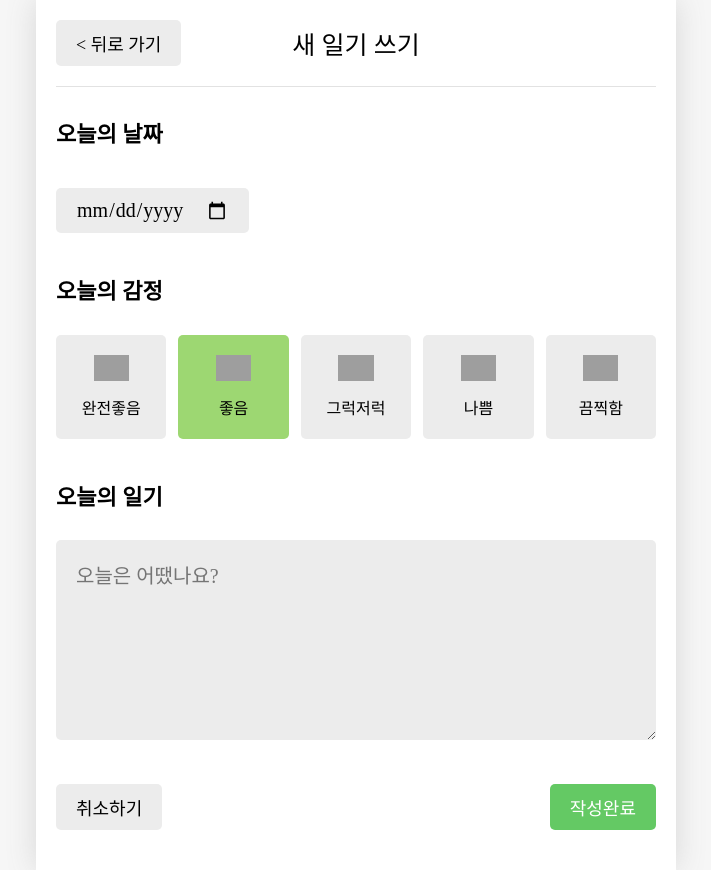
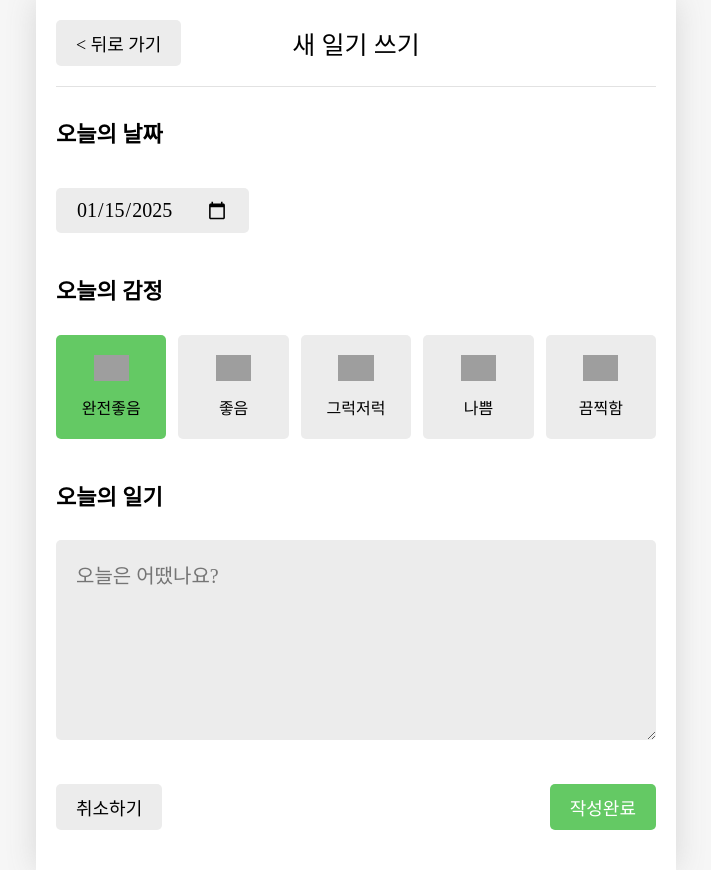
Before and after one commit to hyejoy/-2024--------------React_---------, a React (Vite) app in the folder section12/: page /new in a window 1280 px wide. Shown: the whole page, without its empty margins (284-995 px from the left). Built offline with nearby package versions, Linux system fonts and the light colour scheme; grey boxes are pictures that could not be loaded; a web font is replaced by a local one.

Commit message:
New 페이지 구현하기 nav(-1); nav('/', {replace:true}); // 뒤로가기 막기

```diff
--- a/section12/src/App.jsx
+++ b/section12/src/App.jsx
@@ -10,27 +10,33 @@ import Edit from './pages/Edit';
 const mockData = [
   {
     id: 1,
-    createDate: new Date('2025-01-28').getTime(),
+    createdDate: new Date('2025-01-28').getTime(),
     emotionId: 3,
     content: '1번 일기 내용',
   },
   {
     id: 2,
-    createDate: new Date('2025-01-27').getTime(),
+    createdDate: new Date('2025-01-27').getTime(),
     emotionId: 2,
     content: '2번 일기 내용',
   },
   {
     id: 3,
-    createDate: new Date('2024-12-25').getTime(),
+    createdDate: new Date('2024-12-25').getTime(),
     emotionId: 1,
     content: '민재 생일!',
   },
   {
     id: 4,
-    createDate: new Date('2024-01-30').getTime(),
+    createdDate: new Date('2025-01-30').getTime(),
     emotionId: 1,
     content: '여수 다녀온날 🐾',
+  },
+  {
+    id: 4,
+    createdDate: new Date('2025-02-01').getTime(),
+    emotionId: 1,
+    content: '밍쿠리 만난날 ❤❤❤ 너무 즐거웟어요!',
   },
 ];
 
@@ -51,19 +57,19 @@ function reducer(state, action) {
 }
 
 export const DiaryStateContext = createContext();
-export const DiarayDispatchContext = createContext();
+export const DiaryDispatchContext = createContext();
 
 function App() {
   const [data, dispatch] = useReducer(reducer, mockData);
   const idRef = useRef(3);
 
   // 새로운 일기 추가
-  const onCreate = (createDate, emotionId, content) => {
+  const onCreate = (createdDate, emotionId, content) => {
     dispatch({
       type: 'CREATE',
       data: {
         id: idRef.current++,
-        createDate,
+        createdDate,
         emotionId,
         content,
       },
@@ -71,12 +77,12 @@ function App() {
   };
 
   // 기존 일기 수정
-  const onUpdate = (id, createDate, emotionId, content) => {
+  const onUpdate = (id, createdDate, emotionId, content) => {
     dispatch({
       type: 'UPDATE',
       data: {
         id,
-        createDate,
+        createdDate,
         emotionId,
         content,
       },
@@ -94,7 +100,7 @@ function App() {
   return (
     <>
       <DiaryStateContext.Provider value={data}>
-        <DiarayDispatchContext.Provider value={{onCreate, onUpdate, onDelete}}>
+        <DiaryDispatchContext.Provider value={{onCreate, onUpdate, onDelete}}>
           <Routes>
             <Route path="/" element={<Home />} />
             <Route path="/new" element={<New />} />
@@ -102,7 +108,7 @@ function App() {
             <Route path="/edit/:id" element={<Edit />} />
             <Route path="*" element={<NotFound />} />
           </Routes>
-        </DiarayDispatchContext.Provider>
+        </DiaryDispatchContext.Provider>
       </DiaryStateContext.Provider>
     </>
   );
--- a/section12/src/components/DiaryItem.jsx
+++ b/section12/src/components/DiaryItem.jsx
@@ -3,7 +3,7 @@ import {getEmotionImage} from '../util/get-emotion-image';
 import Button from './Button';
 import {useNavigate} from 'react-router-dom';
 
-const DiaryItem = ({id, emotionId, createDate, content}) => {
+const DiaryItem = ({id, emotionId, createdDate, content}) => {
   const nav = useNavigate();
   return (
     <div className="DiaryItem">
@@ -17,7 +17,7 @@ const DiaryItem = ({id, emotionId, createDate, content}) => {
       </div>
       <div className="info_section">
         <div className="created_date">
-          {new Date(createDate).toLocaleDateString()}
+          {new Date(createdDate).toLocaleDateString()}
         </div>
         <div className="content">{content}</div>
       </div>
--- a/section12/src/components/DiaryList.jsx
+++ b/section12/src/components/DiaryList.jsx
@@ -14,9 +14,9 @@ const DiaryList = ({data}) => {
   const getSortedDate = () => {
     return data.toSorted((a, b) => {
       if (sortType === 'oldest') {
-        return Number(a.createDate) - Number(b.createDate);
+        return Number(a.createdDate) - Number(b.createdDate);
       } else {
-        return Number(b.createDate) - Number(a.createDate);
+        return Number(b.createdDate) - Number(a.createdDate);
       }
     });
   };
--- a/section12/src/components/Editor.jsx
+++ b/section12/src/components/Editor.jsx
@@ -1,6 +1,8 @@
 import './Editor.css';
 import EmotionItem from './EmotionItem';
 import Button from './Button';
+import {useReducer, useState} from 'react';
+import {useNavigate} from 'react-router-dom';
 
 const emotionList = [
   {emotionId: 1, emotionName: '완전좋음'},
@@ -10,15 +12,69 @@ const emotionList = [
   {emotionId: 5, emotionName: '끔찍함'},
 ];
 
-const Editor = () => {
-  const emotionId = 2;
+const getStringDate = targetDate => {
+  console.log(targetDate);
+  // 날짜 YYYY-MM-DD
+  let year = targetDate.getFullYear();
+  let month = targetDate.getMonth() + 1;
+  let day = targetDate.getDate().toString();
+
+  if (month < 10) {
+    month = `0${month}`;
+  }
+
+  if (day < 10) {
+    day = `0${day}`;
+  }
+
+  return `${year}-${month}-${day}`;
+};
+
+const Editor = ({onSubmit}) => {
+  const nav = useNavigate();
+  const [input, setInput] = useState({
+    createdDate: new Date(),
+    emotionId: 1,
+    content: '',
+  });
+
+  const onChangeInput = e => {
+    let name = e.target.name;
+    let value = e.target.value;
+
+    console.log(name);
+    console.log(value);
+
+    if (name === 'createdDate') {
+      value = new Date(value);
+      setInput({
+        ...input,
+        [name]: value,
+      });
+    }
+    // 날짜 외 설정
+    setInput({
+      ...input,
+      [name]: value,
+    });
+  };
+
+  const onClickSubmitButton = () => {
+    onSubmit(input);
+  };
+
   return (
     <div className="Editor">
       <section>
         <h4>오늘의 날짜</h4>
       </section>
       <section className="date_section">
-        <input type="date" />
+        <input
+          name="createdDate"
+          type="date"
+          value={getStringDate(input.createdDate)}
+          onChange={onChangeInput}
+        />
       </section>
       <section className="emotion_secton">
         <h4>오늘의 감정</h4>
@@ -28,18 +84,34 @@ const Editor = () => {
               key={item.emotionId}
               emotionId={item.emotionId}
               emotionName={item.emotionName}
-              isSelected={item.emotionId === emotionId}
+              isSelected={item.emotionId === input.emotionId}
+              onClick={() => {
+                onChangeInput({
+                  target: {
+                    name: 'emotionId',
+                    value: item.emotionId,
+                  },
+                });
+              }}
             />
           ))}
         </section>
       </section>
       <section className="content_section">
         <h4>오늘의 일기</h4>
-        <textarea placeholder="오늘은 어땠나요?" />
+        <textarea
+          placeholder="오늘은 어땠나요?"
+          name="content"
+          onChange={onChangeInput}
+        />
       </section>
       <section className="button_section">
-        <Button text={'취소하기'} />
-        <Button text={'작성완료'} type={'POSITIVE'} />
+        <Button text={'취소하기'} onClick={() => nav(-1)} />
+        <Button
+          text={'작성완료'}
+          type={'POSITIVE'}
+          onClick={onClickSubmitButton}
+        />
       </section>
     </div>
   );
--- a/section12/src/components/EmotionItem.jsx
+++ b/section12/src/components/EmotionItem.jsx
@@ -1,8 +1,9 @@
 import './EmotionItem.css';
 import {getEmotionImage} from '../util/get-emotion-image';
-const EmotionItem = ({emotionId, emotionName, isSelected}) => {
+const EmotionItem = ({emotionId, emotionName, isSelected, onClick}) => {
   return (
     <div
+      onClick={onClick}
       className={`EmotionItem ${
         isSelected ? `EmotionItem_on_${emotionId}` : ''
       }`}
--- a/section12/src/pages/Home.jsx
+++ b/section12/src/pages/Home.jsx
@@ -25,7 +25,7 @@ const getMonthlyData = (pivotDate, data) => {
     59,
   ).getTime();
   return data.filter(
-    item => beginTime <= item.createDate && item.createDate <= endTime,
+    item => beginTime <= item.createdDate && item.createdDate <= endTime,
   );
 };
 
--- a/section12/src/pages/New.jsx
+++ b/section12/src/pages/New.jsx
@@ -1,15 +1,33 @@
 import Header from '../components/Header';
 import Button from '../components/Button';
 import Editor from '../components/Editor';
+import {useNavigate} from 'react-router-dom';
+import {useContext} from 'react';
+import {DiaryDispatchContext} from '../App.jsx';
 
 const New = () => {
+  const nav = useNavigate();
+  const {onCreate} = useContext(DiaryDispatchContext);
+
+  const onSubmit = input => {
+    onCreate(input.createdDate.getTime(), input.emotionId, input.content);
+    nav('/', {replace: true}); // replace true로하면 뒤로가기 막음
+  };
+
   return (
     <div>
       <Header
         title={'새 일기 쓰기'}
-        leftChild={<Button text={'< 뒤로 가기'} />}
+        leftChild={
+          <Button
+            text={'< 뒤로 가기'}
+            onClick={() => {
+              nav(-1);
+            }}
+          />
+        }
       />
-      <Editor />
+      <Editor onSubmit={onSubmit} />
     </div>
   );
 };
```
